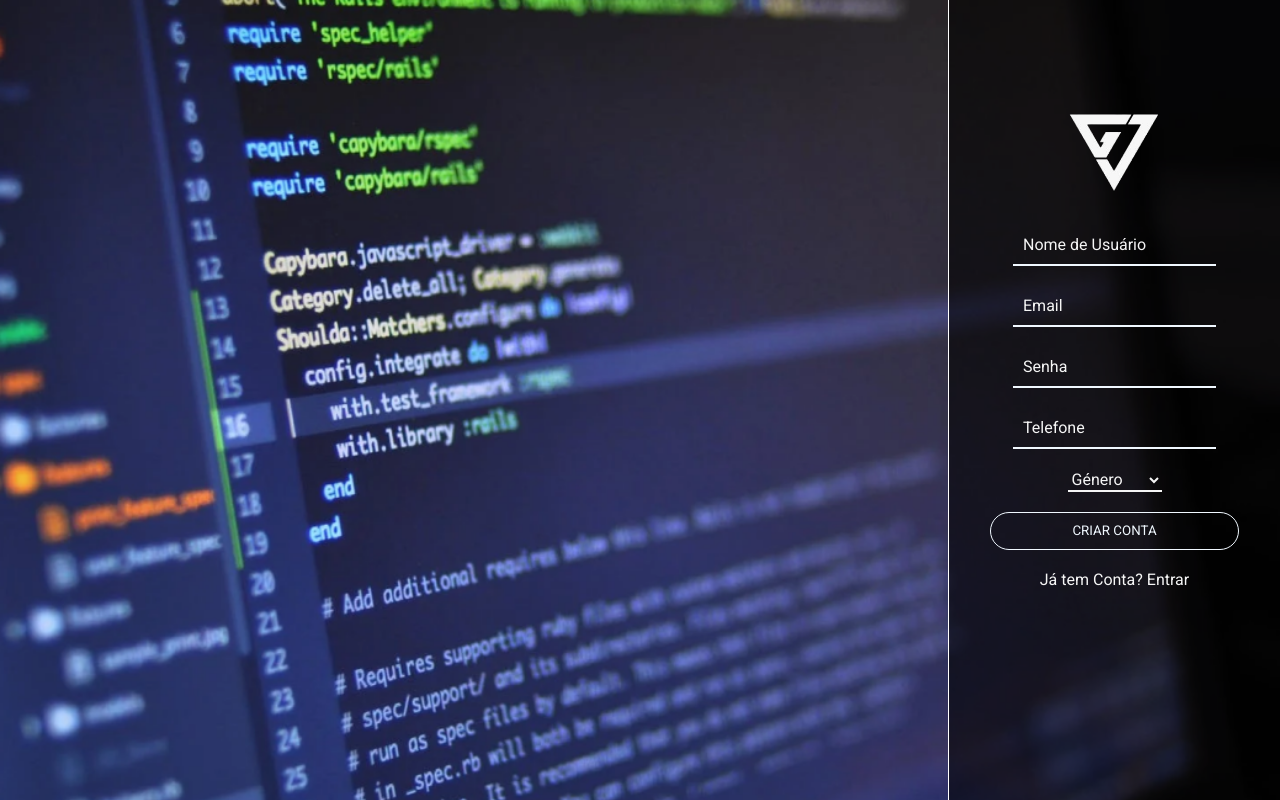
After one commit to wallaceeBenites/mysql_php_sistema_de_ordem_de_servico, a PHP site: page /html/cadastro.html in a window 1280 px wide. The commit adds this page. Run offline with PHP 8.4, Linux system fonts and the light colour scheme.

Commit message:
tela de cadastro feita

```diff
--- /dev/null
+++ b/html/cadastro.html
@@ -0,0 +1,38 @@
+<!DOCTYPE html>
+<html lang="pt-br">
+<head>
+    <meta charset="UTF-8">
+    <meta name="viewport" content="width=device-width, initial-scale=1.0">
+    <title>Caixa de Sugestões</title>
+    <link rel="stylesheet" href="../styles/style.css">
+</head>
+<body>
+    <main class="pagina">
+
+        <section class="pagina_loguin_cadastro">
+
+            <img class="pagina_loguin_logo" src="../assets/logo (2).png">
+
+            <input class="pagina_loguin_input" type="text" placeholder="Nome de Usuário">
+
+            <input class="pagina_loguin_input" type="email" placeholder="Email">
+
+            <input class="pagina_loguin_input" type="password" placeholder="Senha">
+
+            <input class="pagina_loguin_input" type="tel" placeholder="Telefone">
+
+            <select class="pagina_loguin_cadastro_sexo" name="pagina_loguin_cadastro_sexo">
+                <option class="pagina_loguin_cadastro_sexo_option" value="valor1"selected>Género</option>
+                <option class="pagina_loguin_cadastro_sexo_option" value="valor2">Feminino</option>
+                <option class="pagina_loguin_cadastro_sexo_option" value="valor3">Masculino</option>
+                <option class="pagina_loguin_cadastro_sexo_option" value="valor4">Outros</option>
+              </select>
+
+            <input class="pagina_loguin_bottom" type="button" value="CRIAR CONTA">
+
+            <a class="cadastro" href="index.html">Já tem Conta? Entrar </a>
+        </section>
+    </main>
+
+</body>
+</html>
--- a/index.html
+++ b/html/index.html
@@ -4,20 +4,20 @@
     <meta charset="UTF-8">
     <meta name="viewport" content="width=device-width, initial-scale=1.0">
     <title>Caixa de Sugestões</title>
-    <link rel="stylesheet" href="./styles/style.css">
+    <link rel="stylesheet" href="../styles/style.css">
 </head>
 <body>
     <main class="pagina">
 
         <section class="pagina_loguin">
 
-            <img class="pagina_loguin_logo" src="assets/logo (2).png">
+            <img class="pagina_loguin_logo" src="../assets/logo (2).png">
 
             <input class="pagina_loguin_input" type="text" placeholder="Usuário">
             <input class="pagina_loguin_input" type="password" placeholder="Senha">
             <input class="pagina_loguin_bottom" type="button" value="ENTRAR">
 
-            <a class="cadastro" href="">Criar Conta</a>
+            <a class="cadastro" href="cadastro.html">Criar Conta</a>
         </section>
     </main>
 
--- a/styles/style.css
+++ b/styles/style.css
@@ -32,6 +33,43 @@ body{
     background-color: rgba(0,0,0,.6);
     border-left: solid 0.1px white ;
     padding: 9% 5% 5% 5%;
+
+}
+
+.pagina_loguin_cadastro{
+
+    display: flex;
+    gap: 20px;
+    flex-direction: column;
+    align-items: center;
+    background-color: rgba(0,0,0,.6);
+    border-left: solid 0.1px white ;
+    padding: 7% 5% 5% 5%;
+
+}
+
+.pagina_loguin_cadastro_sexo{
+    background: none;
+    color: whitesmoke;
+    padding: 0;
+    font-family: var(--font-principal);
+    border: none;
+    border-bottom: solid 2px;
+    font-size: 1rem;
+    box-shadow: none;
+    outline: none;
+}
+
+.pagina_loguin_cadastro_sexo_option{
+
+    background: none;
+    background-color: black;
+    color: whitesmoke;
+    padding: 0;
+    font-family: var(--font-principal);
+    border: none;
+    border-bottom: solid 2px;
+    font-size: 1rem;
 
 }
 
```
Also changed, not shown: other parts of styles/style.css (+41 -0 lines), html/home.html (added, +48 -0 lines).
